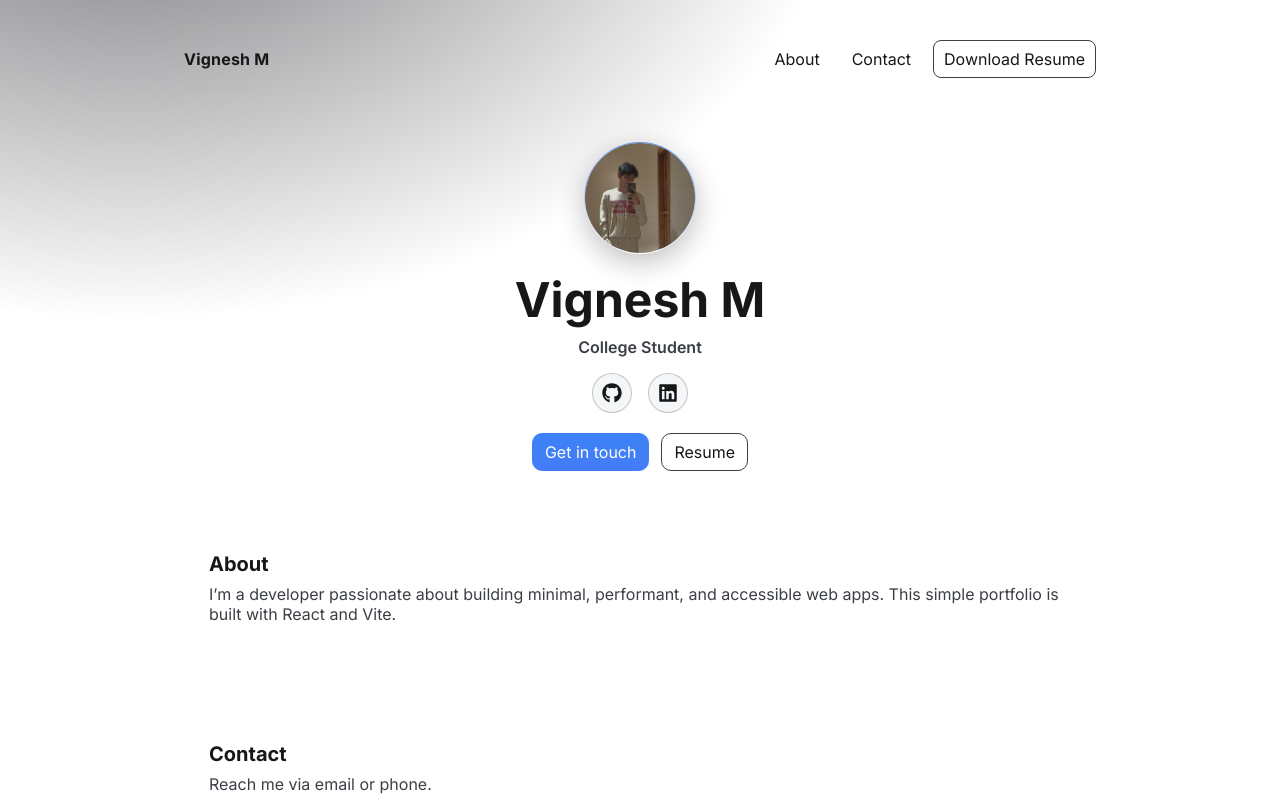
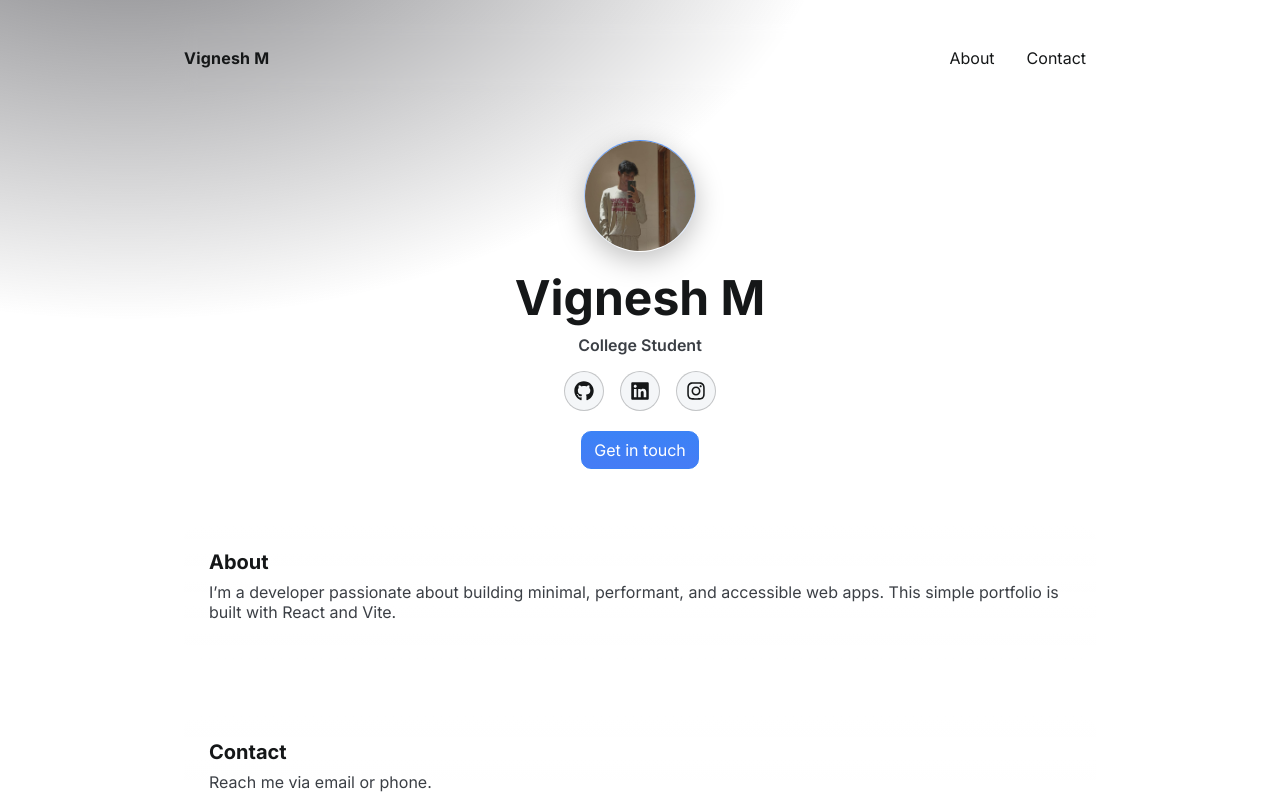
Before and after one commit to Vicki0111/portfolio-website, a React (Vite) app: page / in a window 1280 px wide. Shown: the top 800 px of the page. Built offline with nearby package versions, Linux system fonts and the light colour scheme.

Commit message:
remove resume links; add Instagram handle to social icons

```diff
--- a/src/App.jsx
+++ b/src/App.jsx
@@ -1,4 +1,4 @@
-import { FaGithub, FaLinkedin } from 'react-icons/fa'
+import { FaGithub, FaLinkedin, FaInstagram } from 'react-icons/fa'
 import './App.css'
 
 export default function App() {
@@ -11,6 +11,7 @@ export default function App() {
   const socials = [
     { href: 'https://github.com/Vicki0111', label: 'GitHub', icon: <FaGithub /> },
     { href: 'https://www.linkedin.com/in/vignesh-m-a65a75381/', label: 'LinkedIn', icon: <FaLinkedin /> },
+    { href: 'https://www.instagram.com/_.wicckee._', label: 'Instagram', icon: <FaInstagram /> },
   ]
 
   return (
@@ -20,7 +21,6 @@ export default function App() {
         <nav className="nav">
           <a href="#about">About</a>
           <a href="#contact">Contact</a>
-          <a className="btn" href="/resume.pdf" download>Download Resume</a>
         </nav>
       </header>
 
@@ -40,7 +40,6 @@ export default function App() {
           </div>
           <div className="cta">
             <a className="btn primary" href="#contact">Get in touch</a>
-            <a className="btn" href="/resume.pdf" download>Resume</a>
           </div>
         </section>
 
```
